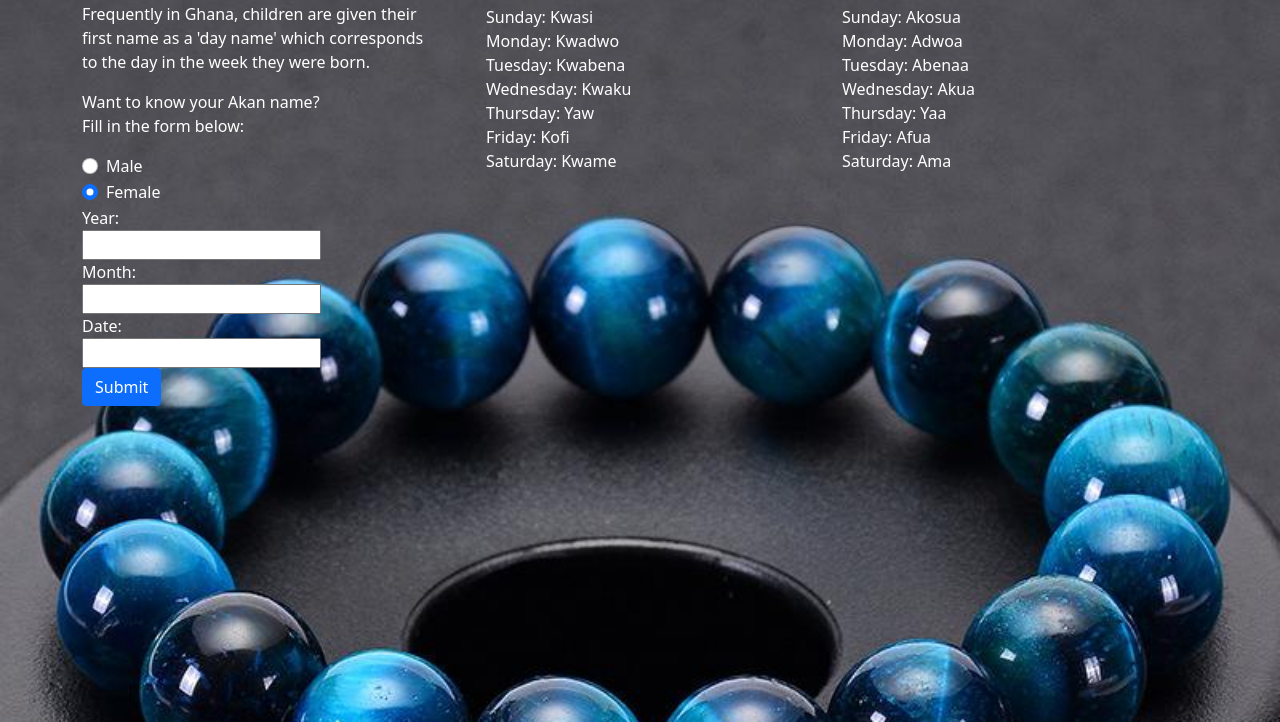
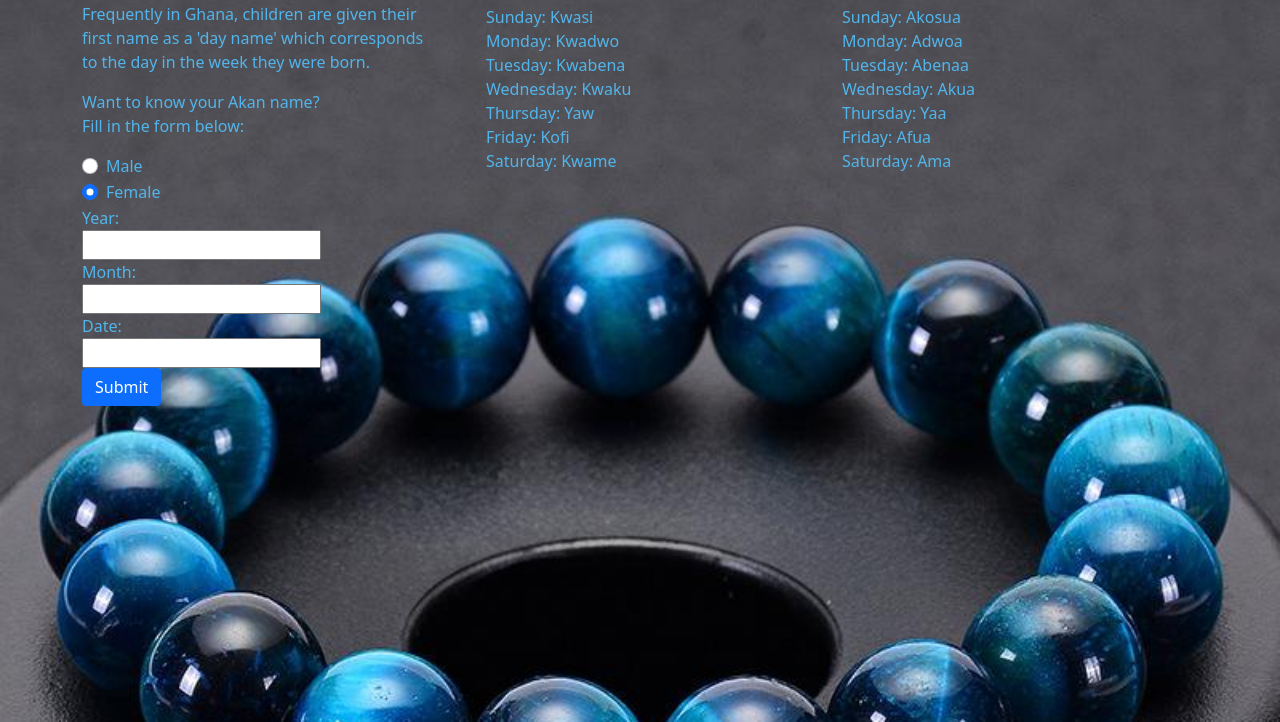
Before and after one commit to Ecline234/Birth-Day-Calculator, a plain HTML site: page index.html in a window 1280 px wide. Shown: the part 78-800 px from the top of the page. Drawn offline with nearby package versions, Linux system fonts and the light colour scheme.

Commit message:
modified html

```diff
--- a/index.html
+++ b/index.html
@@ -9,7 +9,7 @@
     <link href="https://cdn.jsdelivr.net/npm/bootstrap@5.0.1/dist/css/bootstrap.min.css" rel="stylesheet">
 </head>
 <body>
-  <div class="container" style="color: white;">
+  <div class="container" style="color: rgb(81,181,235);">
     <div class="row">
       <div class="col">
         <h1>Akan Name</h1>
--- a/style.css
+++ b/style.css
@@ -3,7 +3,7 @@ body {
     background-repeat: no-repeat;
     /* background-color: rgb(5, 106, 161,); */
     background-size: cover;
-    color: black;
+    /* color: black; */
 }
 /* .col-sm-2{
     padding-top: 10px;
```
